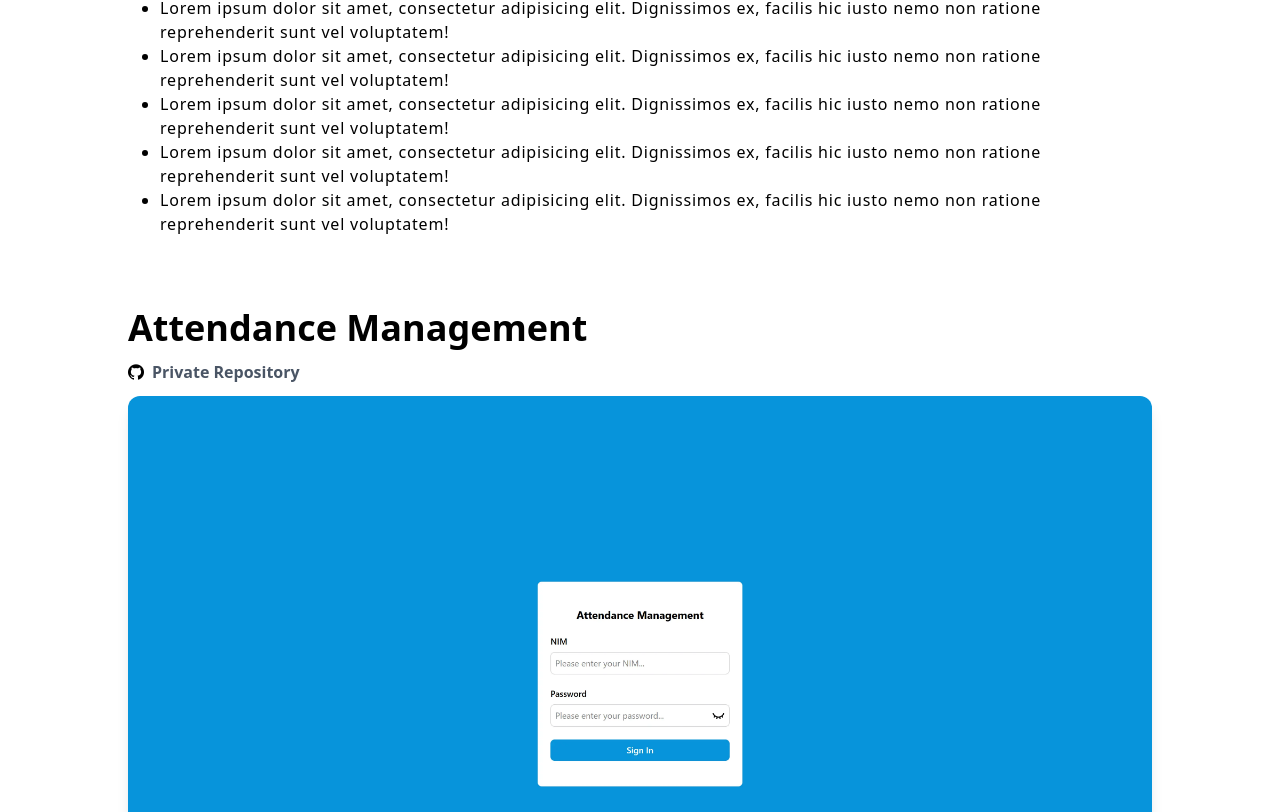
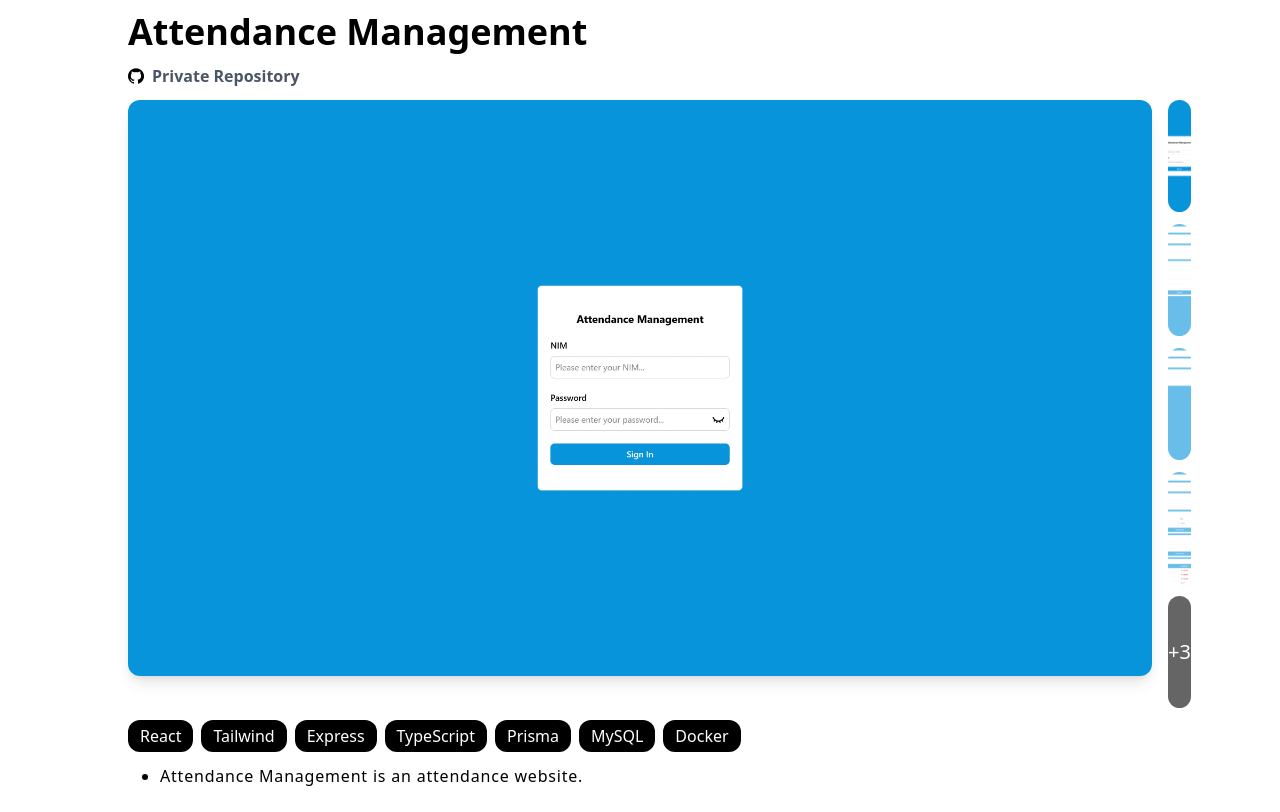
Before and after one commit to AdrianYuu/adrianyu.my.id, a React (Vite) app: page /projects in a window 1280 px wide. Shown: the part 968-1780 px from the top of the page. Built offline with nearby package versions, Linux system fonts and the light colour scheme.

Commit message:
feat: added see more images and modal features to see the remaining images

```diff
--- a/package.json
+++ b/package.json
@@ -11,6 +11,7 @@
   },
   "dependencies": {
     "@tailwindcss/vite": "^4.1.17",
+    "lucide-react": "^0.554.0",
     "motion": "^12.23.24",
     "react": "^19.1.1",
     "react-dom": "^19.1.1",
--- /dev/null
+++ b/src/components/projects/photos-modal.tsx
@@ -0,0 +1,49 @@
+import {useState} from "react";
+import {MAX_VISIBLE_PHOTOS} from "../../configs/photos.ts";
+import {ChevronLeft, ChevronRight, X} from "lucide-react";
+
+interface Props {
+    photos: string[];
+    onModalClose: () => void;
+}
+
+const PhotosModal = ({photos, onModalClose}: Props) => {
+    const [activePhotoIndex, setActivePhotoIndex] = useState<number>(MAX_VISIBLE_PHOTOS);
+
+    return (
+        <div className="fixed inset-0 bg-black/80 z-50 flex flex-col justify-center items-center gap-2">
+            <div className={"flex items-center justify-center gap-4"}>
+                <ChevronLeft
+                    size={48}
+                    color="white"
+                    className={`${activePhotoIndex > 0 ? "cursor-pointer hover:opacity-70" : "opacity-0"}`}
+                    onClick={() => activePhotoIndex > 0 && setActivePhotoIndex(activePhotoIndex - 1)}
+                />
+                <button
+                    onClick={onModalClose}
+                    className="absolute top-4 right-4 text-white hover:opacity-70 transition cursor-pointer"
+                >
+                    <X size={32}/>
+                </button>
+                <img
+                    src={photos[activePhotoIndex]}
+                    alt="ProjectPhoto"
+                    className="w-4/5 rounded-xl select-none pointer-events-none"
+                />
+                <ChevronRight
+                    size={48}
+                    color="white"
+                    className={`${activePhotoIndex < photos.length - 1 ? "cursor-pointer hover:opacity-70" : "opacity-0"}`}
+                    onClick={() => activePhotoIndex < photos.length - 1 && setActivePhotoIndex(activePhotoIndex + 1)}
+                />
+            </div>
+            <div className={"bg-black/80  px-4 py-2 rounded-md w-20 text-center"}>
+                <p className={"text-white font-semibold"}>
+                    {activePhotoIndex + 1} / {photos.length}
+                </p>
+            </div>
+        </div>
+    );
+};
+
+export default PhotosModal;
--- a/src/components/projects/project-card-photos.tsx
+++ b/src/components/projects/project-card-photos.tsx
@@ -1,4 +1,6 @@
 import {useState} from "react";
+import {MAX_VISIBLE_PHOTOS} from "../../configs/photos.ts";
+import PhotosModal from "./photos-modal.tsx";
 
 interface Props {
     photos: string[];
@@ -6,6 +8,8 @@ interface Props {
 
 const ProjectCardPhotos = ({photos}: Props) => {
     const [activePhotoIndex, setActivePhotoIndex] = useState<number>(0);
+    const remainingPhotos = photos.length - MAX_VISIBLE_PHOTOS;
+    const [isModalOpen, setIsModalOpen] = useState<boolean>(false);
 
     return (
         <div className="flex gap-4">
@@ -16,18 +20,33 @@ const ProjectCardPhotos = ({photos}: Props) => {
             />
 
             <div className="hidden lg:flex flex-col gap-3 ">
-                {photos.map((photo, index) => (
+                {photos
+                    .slice(0, MAX_VISIBLE_PHOTOS)
+                    .map((photo, index) => (
                         <img
                             key={index}
                             src={photo}
                             alt="ProjectPhoto"
                             onClick={() => setActivePhotoIndex(index)}
                             className={`
-                            h-26 object-cover rounded-xl cursor-pointer transition-all
+                            h-28 object-cover rounded-xl cursor-pointer transition-all
                             ${index !== activePhotoIndex ? "opacity-60 hover:opacity-100" : ""}
                         `}
                         />
                     ))}
+
+                {remainingPhotos > 0 && (
+                    <div
+                        onClick={() => setIsModalOpen(true)}
+                        className="h-28 bg-black rounded-xl cursor-pointer flex justify-center items-center opacity-60 hover:opacity-100"
+                    >
+                        <p className="text-xl text-white">+{remainingPhotos}</p>
+                    </div>
+                )}
+
+                {isModalOpen && (
+                    <PhotosModal photos={photos} onModalClose={() => setIsModalOpen(false)}/>
+                )}
             </div>
         </div>
     );
--- /dev/null
+++ b/src/configs/photos.ts
@@ -0,0 +1 @@
+export const MAX_VISIBLE_PHOTOS = 4;
--- a/src/constants/projects.ts
+++ b/src/constants/projects.ts
@@ -32,12 +32,7 @@ export const PROJECTS: IProject[] = [
     {
         title: "Atlantis",
         descriptions: [
-            "Lorem ipsum dolor sit amet, consectetur adipisicing elit. Dignissimos ex, facilis hic iusto nemo non ratione reprehenderit sunt vel voluptatem!",
-            "Lorem ipsum dolor sit amet, consectetur adipisicing elit. Dignissimos ex, facilis hic iusto nemo non ratione reprehenderit sunt vel voluptatem!",
-            "Lorem ipsum dolor sit amet, consectetur adipisicing elit. Dignissimos ex, facilis hic iusto nemo non ratione reprehenderit sunt vel voluptatem!",
-            "Lorem ipsum dolor sit amet, consectetur adipisicing elit. Dignissimos ex, facilis hic iusto nemo non ratione reprehenderit sunt vel voluptatem!",
-            "Lorem ipsum dolor sit amet, consectetur adipisicing elit. Dignissimos ex, facilis hic iusto nemo non ratione reprehenderit sunt vel voluptatem!",
-            "Lorem ipsum dolor sit amet, consectetur adipisicing elit. Dignissimos ex, facilis hic iusto nemo non ratione reprehenderit sunt vel voluptatem!\n"
+            "Atlantis is a website used by laboratory assistants."
         ],
         type: ProjectType.PROFESSIONAL,
         technologies: ["React", "shadcn/ui", "TypeScript", "TanStack Query", ".NET Core", "EF Core", "Microsoft SQL Server", "IIS"],
@@ -46,18 +41,19 @@ export const PROJECTS: IProject[] = [
     {
         title: "Attendance Management",
         descriptions: [
-            "lorem",
-            "lorem"
+            "Attendance Management is an attendance website."
         ],
         type: ProjectType.PROFESSIONAL,
         technologies: ["React", "Tailwind", "Express", "TypeScript", "Prisma", "MySQL", "Docker"],
-        photos: [AttendanceManagementLoginPage, AttendanceManagementStudentHomePage, AttendanceManagementClassroomHomePage, AttendanceManagementAdminHomePage],
+        photos: [AttendanceManagementLoginPage, AttendanceManagementStudentHomePage, AttendanceManagementClassroomHomePage, AttendanceManagementAdminHomePage,
+            AttendanceManagementLoginPage,
+            AttendanceManagementLoginPage,
+            AttendanceManagementLoginPage]
     },
     {
         title: "ERamen",
         descriptions: [
-            "lorem",
-            "lorem"
+            "ERamen is a ramen website."
         ],
         type: ProjectType.PERSONAL,
         technologies: ["HTML", "CSS", "JavaScript"],
--- a/src/index.css
+++ b/src/index.css
@@ -11,3 +11,7 @@
 * {
     -ms-overflow-style: none;
 }
+
+html {
+    scroll-behavior: smooth;
+}
--- a/src/pages/home-page.tsx
+++ b/src/pages/home-page.tsx
@@ -7,15 +7,16 @@ const HomePage = () => {
                     initial={{opacity: 0, y: -20}}
                     animate={{opacity: 1, y: 0}}
                     transition={{duration: 0.6}}>
-            <div className={"flex flex-col gap-6 lg:gap-8 justify-center"}>
+            <div className={"flex flex-col gap-6 lg:gap-4 justify-center"}>
                 <div className={"flex flex-col gap-4"}>
-                    <p className={"text-6xl lg:text-8xl font-bold tracking-wide"}>Adrian Yu</p>
-                    <p className={"text-md lg:text-lg tracking-wider"}>Hi! I'm a software engineer who loves turning ideas into
+                    <p className={"text-6xl text-center lg:text-left lg:text-8xl font-bold tracking-wide"}>Adrian Yu</p>
+                    <p className={"text-md text-center lg:text-left lg:text-lg tracking-wider"}>Hi! I'm a software
+                        engineer who loves turning ideas into
                         real,
                         functional
                         software. I enjoy learning new technologies and building things with clean, thoughtful code.</p>
                 </div>
-                <div>
+                <div className={"flex justify-center lg:justify-start"}>
                     <a href={""}
                        className={"bg-black text-white px-4 lg:px-6 py-2 lg:py-3 rounded-md font-semibold cursor-pointer hover:opacity-90"}>View
                         My Resume</a>
--- a/src/pages/projects-page.tsx
+++ b/src/pages/projects-page.tsx
@@ -35,7 +35,7 @@ const ProjectsPage = () => {
             </div>
             <motion.div
                 key={projectType}
-                className={"flex flex-col gap-18"}
+                className={"flex flex-col gap-10"}
                 initial={{opacity: 0, y: -20}}
                 animate={{opacity: 1, y: 0}}
                 transition={{duration: 0.6}}>
```
Also changed, not shown: 1 other file (tests, documents, lock files or other folders). Lines whose indentation alone changed are shown as unchanged.
